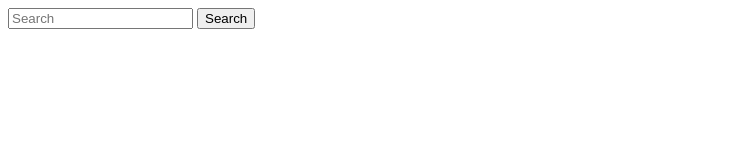
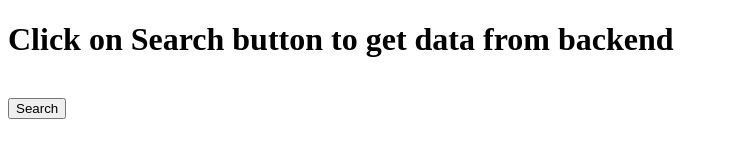
Before and after one commit to shenderaj9021/Node-Mongodb, a website: page static/index.html in a window 1280 px wide. Shown: the whole page, without its empty margins (0-729 px from the left). Drawn offline with Linux system fonts and the light colour scheme.

Commit message:
small changes

```diff
--- a/static/index.html
+++ b/static/index.html
@@ -7,7 +7,8 @@
     <title>Mongodb sample app </title>
 </head>
 <body>
-    <input type="text" placeholder="Search" id="search" />
+   <h1> Click on Search button to get data from backend </h1>
+</br>
     <button id="btn">Search</button>
     <pre>
         <code id="code"></code>
```
